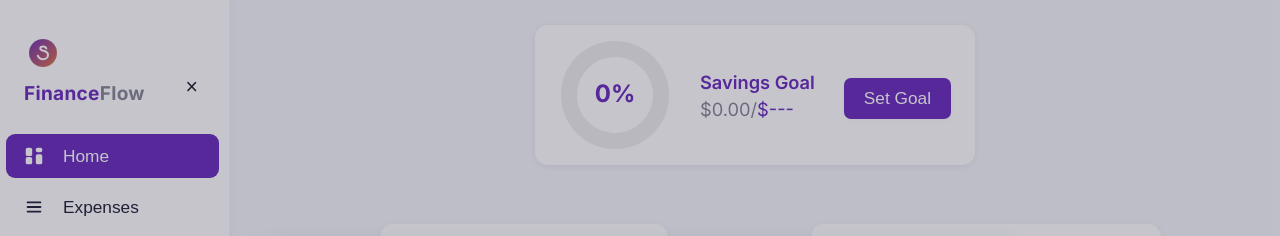
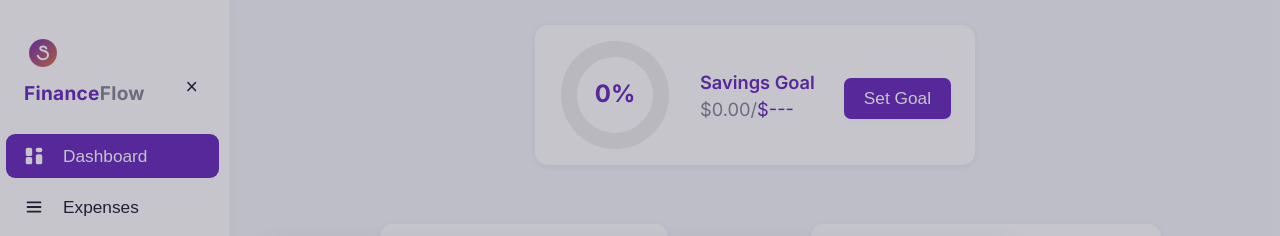
Before and after one commit to Workflow-Manager-admin/financeflow-23329-817ab18b, a React (Create React App) app in the folder financeflow/: page / in a window 1280 px wide. Shown: the top 236 px of the page. Built offline with nearby package versions, Linux system fonts and the light colour scheme; the HTML template or start-up script is replaced by a standard one.

Commit message:
Auto-commit: Changes as of 2025-05-29T11:58:34.236161+00:00

```diff
--- a/financeflow/src/components/Sidebar.js
+++ b/financeflow/src/components/Sidebar.js
@@ -36,7 +36,7 @@ const icons = {
 };
 
 const navItems = [
-  { label: 'Home', icon: 'dashboard', route: '/' },
+  { label: 'Dashboard', icon: 'dashboard', route: '/' },
   { label: 'Expenses', icon: 'list', route: '/expenses' },
   { label: 'Calendar', icon: 'calendar', route: '/calendar' },
   { label: 'Profile', icon: 'user', route: '/profile' },
```
